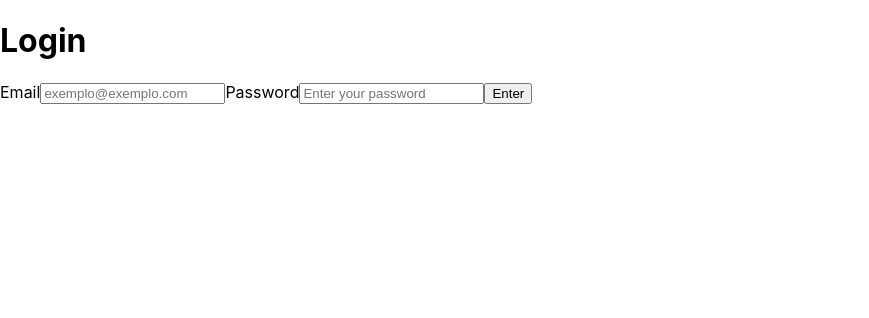
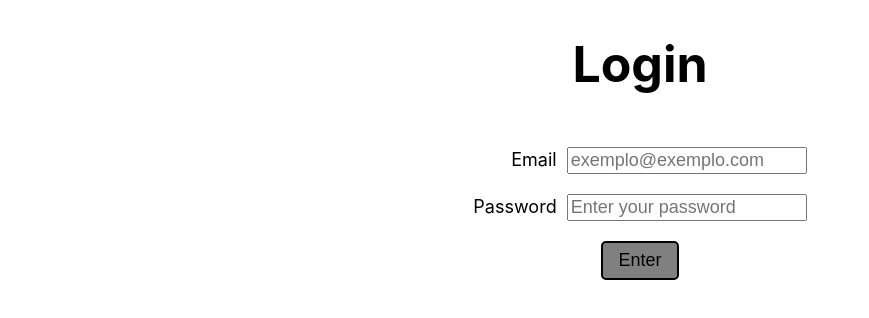
Before and after one commit to PaulaTortato/Blitz, a React (Create React App) app in the folder frontend/: page /login in a window 1280 px wide. Shown: the top 318 px of the page, without its empty margins (0-869 px from the left). Built offline with nearby package versions, Linux system fonts and the light colour scheme.

Commit message:
feat: css básico para a aplicação

```diff
--- a/frontend/src/components/editTask.jsx
+++ b/frontend/src/components/editTask.jsx
@@ -11,7 +11,7 @@ function EditTask() {
   } = useContext(TaskContext);
 
   return (
-    <div>
+    <div className="input-div">
       <label htmlFor="description-input">
         Description
         <input
@@ -33,7 +33,7 @@ function EditTask() {
           <option>pronto</option>
         </select>
       </label>
-      <button type="button" onClick={handleEdit}>Edit task</button>
+      <button type="button" onClick={handleEdit} className="button">Edit task</button>
     </div>
   );
 }
--- a/frontend/src/components/newTask.jsx
+++ b/frontend/src/components/newTask.jsx
@@ -11,7 +11,7 @@ function NewTask() {
   } = useContext(TaskContext);
 
   return (
-    <div>
+    <div className="input-div">
       <label htmlFor="description-input">
         Description
         <input
@@ -33,7 +33,7 @@ function NewTask() {
           <option>pronto</option>
         </select>
       </label>
-      <button type="button" onClick={handleNewTask}>Add task</button>
+      <button type="button" onClick={handleNewTask} className="button">Add task</button>
     </div>
   );
 }
--- a/frontend/src/contexts/taskContext.jsx
+++ b/frontend/src/contexts/taskContext.jsx
@@ -12,6 +12,7 @@ function TaskContextProvider({ children }) {
   const [id, setId] = useState('');
   const [fail, setFail] = useState({});
   const [employee, setEmployee] = useState({});
+  const [edit, setEdit] = useState(false);
   // Referêcia para validateSatus: https://stackoverflow.com/questions/57934670/getting-axios-response-if-node-server-sends-status-400
   const config = {
     headers: { Authorization: token },
@@ -55,6 +56,7 @@ function TaskContextProvider({ children }) {
       setId('');
       handleTasks();
       setFail({});
+      setEdit(false);
     }
   };
 
@@ -81,6 +83,8 @@ function TaskContextProvider({ children }) {
       handleTasks,
       employee,
       handleDelete,
+      edit,
+      setEdit,
     }}
     >
       {children}
--- a/frontend/src/css/index.css
+++ b/frontend/src/css/index.css
@@ -5,6 +5,11 @@ body {
     sans-serif;
   -webkit-font-smoothing: antialiased;
   -moz-osx-font-smoothing: grayscale;
+  width: 100%;
+  height: 100%;
+  display: grid;
+  justify-items: center;
+  align-items: center;
 }
 
 code {
--- /dev/null
+++ b/frontend/src/css/pages/Home.css
@@ -0,0 +1,26 @@
+section {
+  display: grid;
+  padding-top: 20px;
+  align-items: center;
+  justify-items: center;
+}
+
+h1 {
+  font-size: 50px;
+  padding-bottom: 20px;
+}
+
+a {
+  margin-bottom: 20px;
+  padding: 10px;
+  border: 2px black solid;
+  border-radius: 5px;
+  background-color: gray;
+  text-decoration: none;
+  color: black;
+}
+
+a:hover {
+  background-color: black;
+  color: gray;
+}
--- /dev/null
+++ b/frontend/src/css/pages/Login.css
@@ -0,0 +1,30 @@
+form {
+  display: grid;
+  justify-items: center;
+}
+
+label {
+  margin-bottom: 20px;
+  justify-self: end;
+  font-size: 18px;
+}
+
+input {
+  margin-left: 10px;
+  font-size: 18px;
+}
+
+button {
+  color: black;
+  border: black 2px solid;
+  border-radius: 5px;
+  background-color: gray;
+  padding: 7px 15px;
+  font-size: 18px;
+}
+
+button:hover {
+  color: gray;
+  background-color: black;
+  cursor: pointer;
+}
--- /dev/null
+++ b/frontend/src/css/pages/Tasks.css
@@ -0,0 +1,29 @@
+.input-div {
+  display: grid;
+  grid-template-columns: 50% 50%;
+  justify-items: center;
+  align-items: center;
+}
+
+select {
+  font-size: 18px;
+  display: block;
+}
+
+.button {
+  margin-top: 20px;
+  grid-column-start: span 2;
+}
+
+.tasks {
+  display: grid;
+  align-items: center;
+  justify-items: center;
+  grid-template-columns: 30% 30% 20% 20%;
+  width: 500px;
+  margin-top: 50px;
+}
+
+p {
+  margin-top: 50px;
+}
--- a/frontend/src/pages/Home.jsx
+++ b/frontend/src/pages/Home.jsx
@@ -1,5 +1,6 @@
 import React from 'react';
 import { Link } from 'react-router-dom';
+import '../css/pages/Home.css';
 
 function Home() {
   return (
--- a/frontend/src/pages/Login.jsx
+++ b/frontend/src/pages/Login.jsx
@@ -2,6 +2,7 @@ import React, { useState, useContext } from 'react';
 import { useNavigate } from 'react-router-dom';
 import axios from 'axios';
 import { EmployeeContext } from '../contexts/employeeContext';
+import '../css/pages/Login.css';
 
 function Login() {
   const { handleToken } = useContext(EmployeeContext);
--- a/frontend/src/pages/Tasks.jsx
+++ b/frontend/src/pages/Tasks.jsx
@@ -1,8 +1,9 @@
-import React, { useEffect, useContext, useState } from 'react';
+import React, { useEffect, useContext } from 'react';
 import { useNavigate } from 'react-router-dom';
 import { TaskContext } from '../contexts/taskContext';
 import EditTask from '../components/editTask';
 import NewTask from '../components/newTask';
+import '../css/pages/Tasks.css';
 
 function Tasks() {
   const navigate = useNavigate();
@@ -14,8 +15,9 @@ function Tasks() {
     employee,
     handleTasks,
     handleDelete,
+    edit,
+    setEdit,
   } = useContext(TaskContext);
-  const [edit, setEdit] = useState(false);
 
   const checkToken = async () => { if (await handleTasks()) navigate('/'); };
 
@@ -35,7 +37,7 @@ function Tasks() {
         {edit ? <EditTask /> : <NewTask />}
         {employee.tasks
           ? employee.tasks.map((task) => (
-            <div key={task.id}>
+            <div key={task.id} className="tasks">
               <span>{task.description}</span>
               <span>{task.status}</span>
               <button type="button" onClick={() => handleEdit(task)}>Edit</button>
```
Also changed, not shown: frontend/src/css/App.css (deleted, +0 -38 lines).
